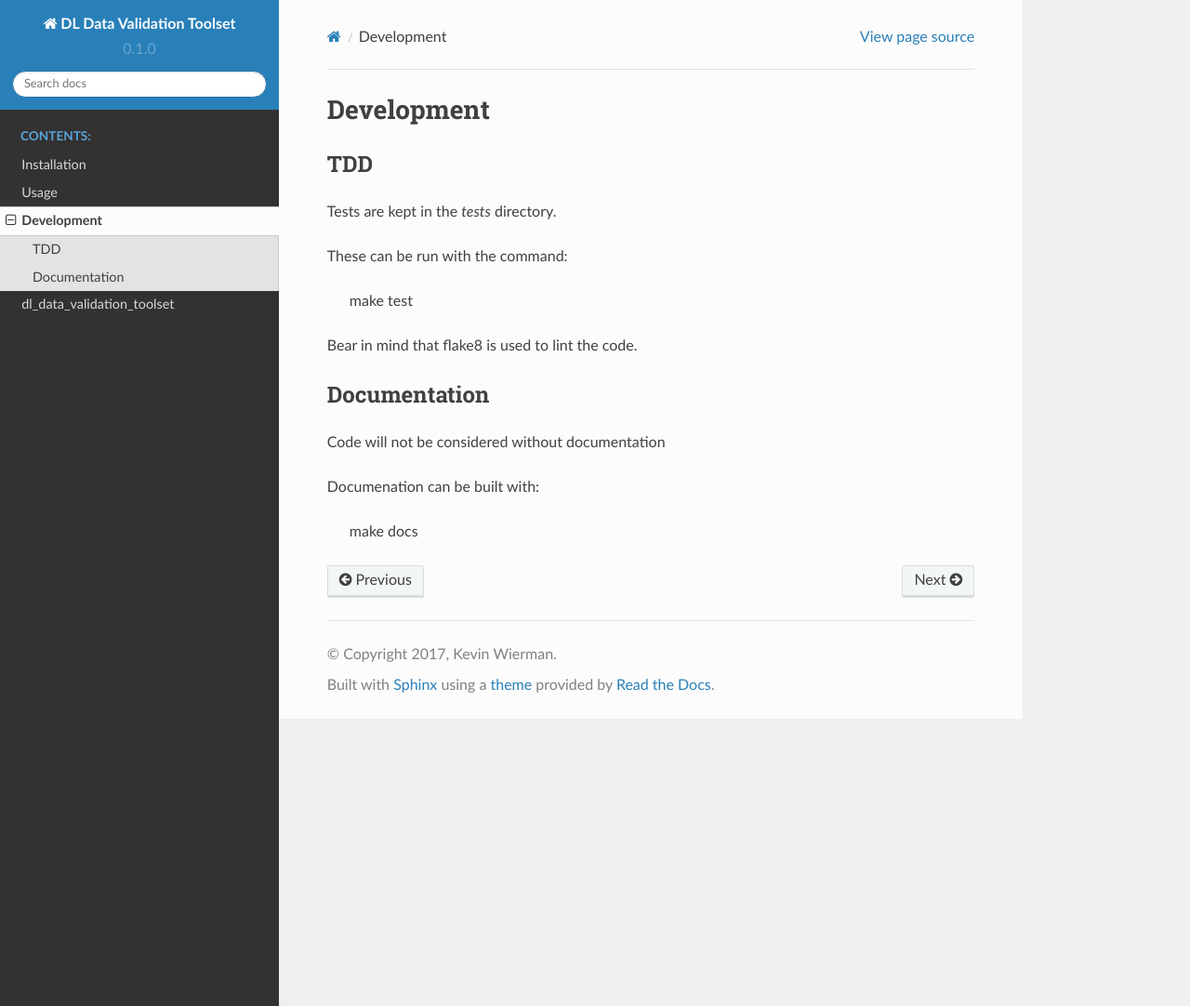
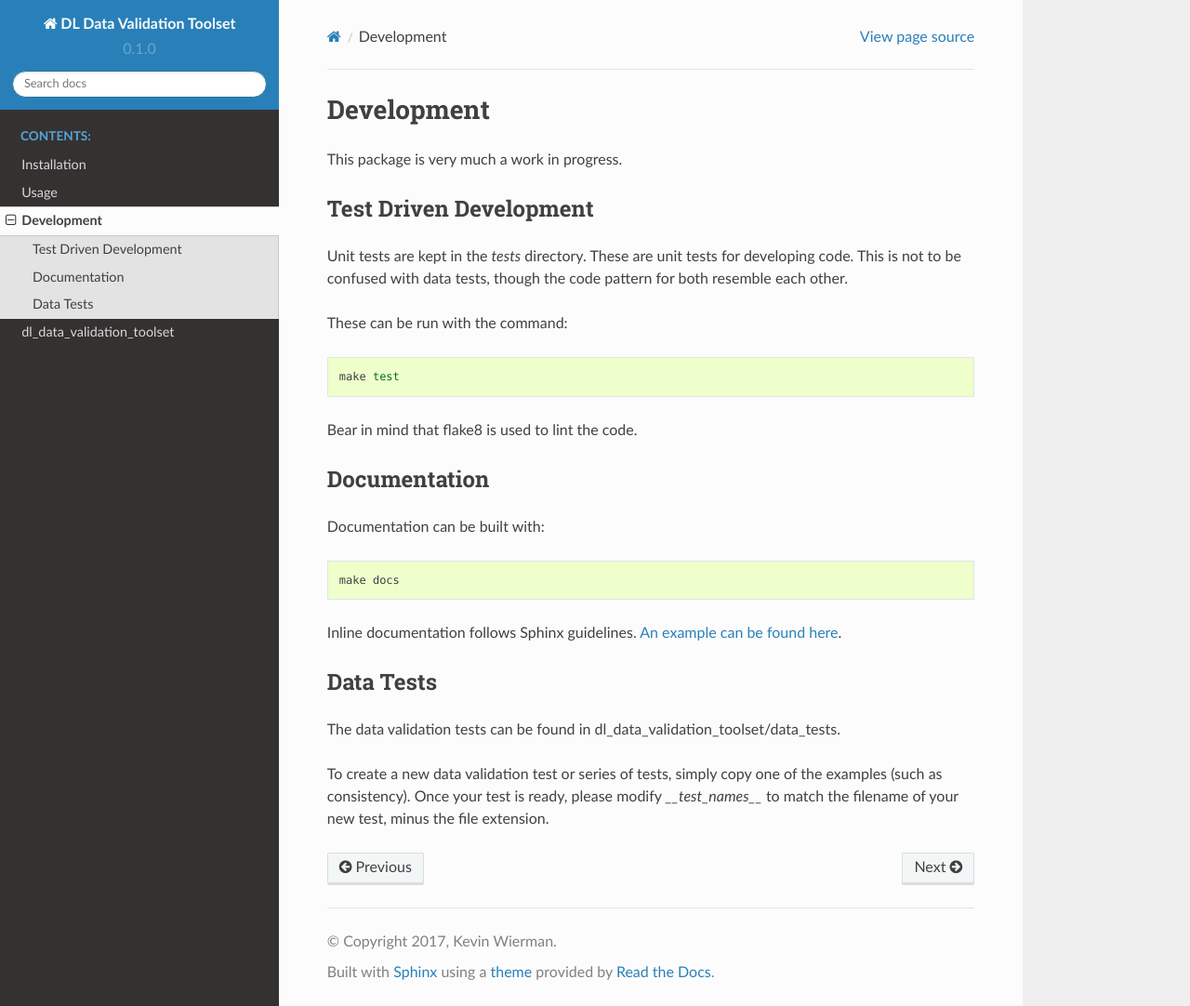
Before and after one commit to HEP-DL/dl_data_validation_toolset, a Sphinx documentation site: the page built from docs/development.rst, in a window 1280 px wide and 1082 px high. Shown: the whole window at 93% size. Built offline with Sphinx 7.4.7 and the Read the Docs theme 2.0.0, drawn with Linux system fonts in a browser that asks for light colours.

Commit message:
Documentation

```diff
--- a/docs/development.rst
+++ b/docs/development.rst
@@ -1,14 +1,17 @@
 Development
 ===========
 
+This package is very much a work in progress.
 
-TDD
----
+Test Driven Development
+-----------------------
 
-Tests are kept in the `tests` directory.
+Unit tests are kept in the `tests` directory. These are unit tests for developing code.
+This is not to be confused with data tests, though the code pattern for both resemble each other.
 
 These can be run with the command:
 
+.. code-block:: bash
 
   make test
 
@@ -19,10 +22,21 @@ Bear in mind that flake8 is used to lint the code.
 Documentation
 -------------
 
-Code will not be considered without documentation
+Documentation can be built with:
 
-Documenation can be built with:
+.. code-block:: bash
+
+  make docs
+
+Inline documentation follows Sphinx guidelines. `An example can be found here`__.
+
+__ sphinx_
+.. _sphinx: https://pythonhosted.org/an_example_pypi_project/sphinx.html
 
 
+Data Tests
+----------
 
-  make docs
+The data validation tests can be found in dl_data_validation_toolset/data_tests.
+
+To create a new data validation test or series of tests, simply copy one of the examples (such as consistency). Once your test is ready, please modify `__test_names__` to match the filename of your new test, minus the file extension.
--- a/docs/usage.rst
+++ b/docs/usage.rst
@@ -8,6 +8,7 @@ The primary interface is the command line interface.
 
 By default, the command line utility can be called with
 
+.. code-block:: bash
 
   generate_report
 
@@ -18,6 +19,7 @@ The library can be configured with ``YAML`` by specifying the ``--config`` flag.
 
 An example configuration YAML looks like:
 
+.. code-block:: yaml
 
   results_path: /home/my_user/results
   scan_paths: [/home/my_user/dl_data/, /data/]
```
Also changed, not shown: other parts of docs/usage.rst (+1 -1 lines), 1 other file.
